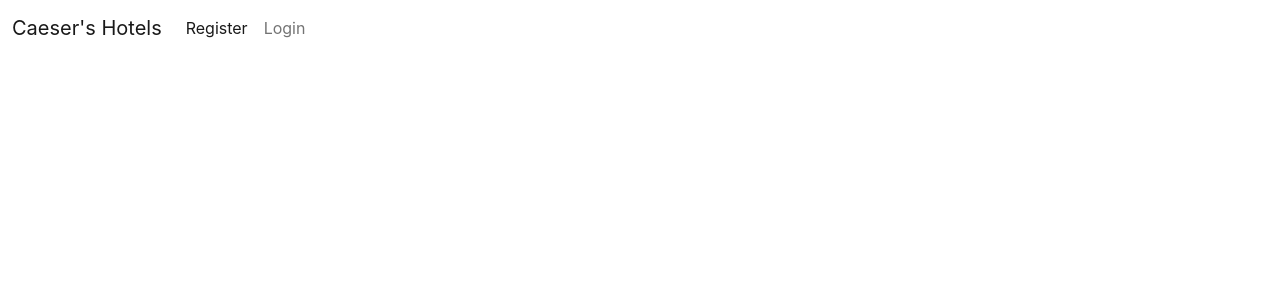
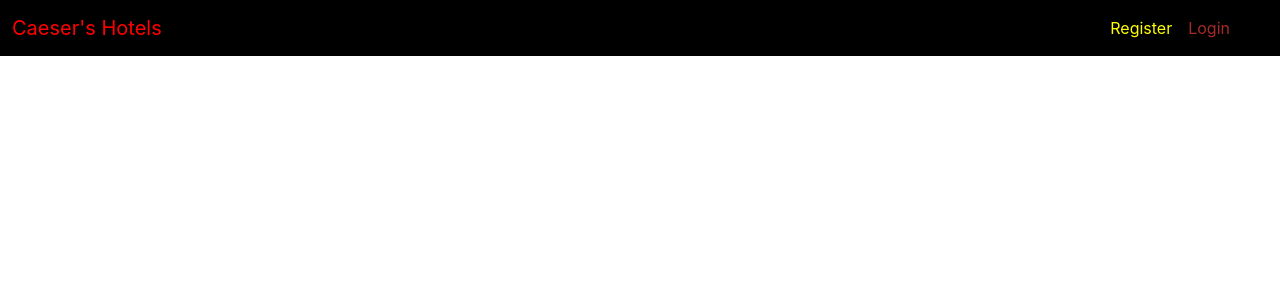
Before and after one commit to caeserlondon/caeser-hotels, a React (Create React App) app in the folder client/: page / in a window 1280 px wide. Shown: the top 300 px of the page. Built offline with nearby package versions, Linux system fonts and the light colour scheme.

Commit message:
Adding the Navbar style

```diff
--- a/client/src/index.css
+++ b/client/src/index.css
@@ -11,3 +11,25 @@ code {
 	font-family: source-code-pro, Menlo, Monaco, Consolas, 'Courier New',
 		monospace;
 }
+
+.navbar {
+	background-color: black;
+	color: brown;
+}
+
+.nav-link {
+	color: brown;
+}
+
+.navbar-brand {
+	color: red;
+}
+
+.navbar-nav .nav-link.active {
+	color: yellow;
+}
+
+.navbar-nav {
+	margin-left: auto;
+	margin-right: 30px;
+}
```
Lines whose indentation alone changed are shown as unchanged.
